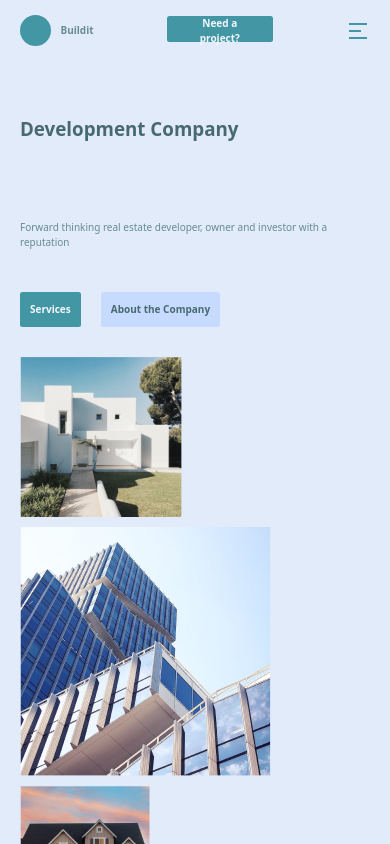
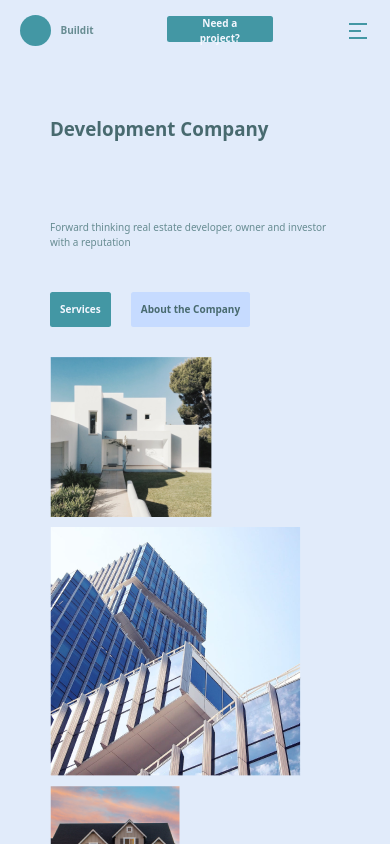
Before and after one commit to DevKaffy/ReactProject-Company-Website, a React (Vite) app: page / in a window 390 px wide. Built offline with nearby package versions, Linux system fonts and the light colour scheme.

Commit message:
update:fixes

```diff
--- a/src/Components/Home/Home.css
+++ b/src/Components/Home/Home.css
@@ -7,7 +7,7 @@
     z-index:1;
 }
 .home-sections{
-    @apply lg:flex pt-[3.75rem]  relative overflow-hidden lg:h-screen pb-[5rem] lg:px-[8rem] px-[2rem];
+    @apply lg:flex pt-[3.75rem]  lg:relative overflow-hidden lg:h-screen pb-[5rem] lg:px-[8rem] px-[5rem];
     z-index: 2;
     background:#E1EBFA
 }
--- a/src/Components/Services/Services.css
+++ b/src/Components/Services/Services.css
@@ -15,7 +15,7 @@
     @apply flex items-center text-center text-[#678C92] font-medium text-[1rem] mb-[2.5rem]
 }
 .services-two{
-    @apply flex flex-col lg:items-center pt-[11.25rem] pb-[11.25rem] lg:px-[7.5rem] bg-[#F5F5F5] px-[5rem]
+    @apply flex flex-col items-center pt-[11.25rem] pb-[11.25rem] lg:px-[7.5rem] bg-[#F5F5F5] px-[5rem]
 }
 .map-services{
     @apply lg:flex grid gap-5 lg:gap-x-[6rem] mb-[10.06rem]
```
